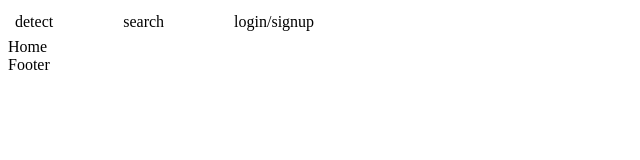
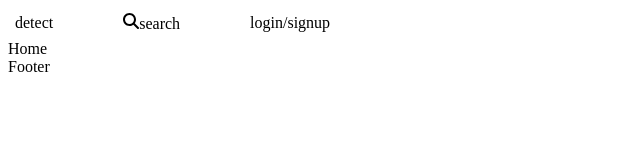
Before and after one commit to KalyaniKadu-18/Smoke_Guard, a React (Vite) app in the folder client/: page / in a window 1280 px wide. Shown: the top 160 px of the page, without its empty margins (0-640 px from the left). Built offline with nearby package versions, Linux system fonts and the light colour scheme.

Commit message:
created basic structure

```diff
--- a/client/package.json
+++ b/client/package.json
@@ -14,6 +14,7 @@
     "cors": "^2.8.6",
     "react": "^19.2.7",
     "react-dom": "^19.2.7",
+    "react-icons": "^5.7.0",
     "react-router-dom": "^7.18.2"
   },
   "devDependencies": {
--- a/client/src/components/navbar/Navbar.jsx
+++ b/client/src/components/navbar/Navbar.jsx
@@ -1,11 +1,12 @@
 import React from 'react';
 import styles from './Navbar.module.css';
+import { FaMagnifyingGlass } from "react-icons/fa6";
 
 function Navbar() {
   return (
     <div className={styles.MainDiv}>
       <div className={styles.parentDiv}>detect</div>
-      <div>search</div>
+      <div><FaMagnifyingGlass />search</div>
       <div>login/signup</div>
     </div>
   )
--- a/client/src/components/navbar/Navbar.module.css
+++ b/client/src/components/navbar/Navbar.module.css
@@ -5,6 +5,7 @@
     gap: 70px;
     text-align: center;
     align-items: center;
+    background-color: var(--bg);
 }
 
 .parentDiv{
```
Also changed, not shown: 1 other file (tests, documents, lock files or other folders).
